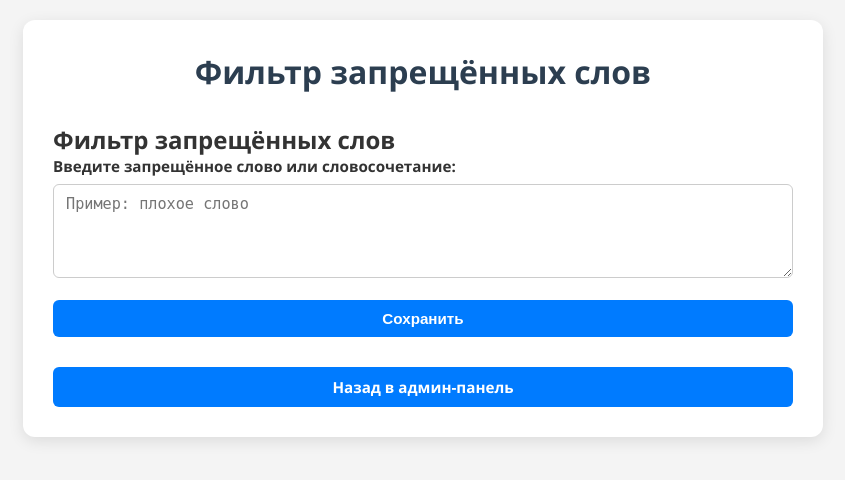
After one commit to pyadrus/Telegram-Admin-bot-WebApp, a FastAPI app: template scr/app/templates/filter_words.html in a window 1280 px wide. The commit adds this page. Shown: the top 480 px of the page, without its empty margins (217-1062 px from the left). Run offline with FastAPI, Linux system fonts and the light colour scheme; the template is opened without the code that fills it, so the values that code supplies are empty; parts of the project's set-up code (start-up, migrations or seed data) failed here and were passed over; some libraries are stand-ins or nearby versions.

Commit message:
Функция "Фильтр запрещённых слов", вынесена на отдельную страницу.

```diff
--- a/scr/app/app.py
+++ b/scr/app/app.py
@@ -38,6 +38,12 @@ async def index(request: Request):
 
     """
     return templates.TemplateResponse("index.html", {"request": request})
+
+
+# Новый маршрут для "Фильтр запрещённых слов"
+@app.get("/filter_words")
+async def filter_words(request: Request):
+    return templates.TemplateResponse("filter_words.html", {"request": request})
 
 
 # Новый маршрут для "Выдать пользователю особые права в группе"
--- /dev/null
+++ b/scr/app/templates/filter_words.html
@@ -0,0 +1,30 @@
+<!DOCTYPE html>
+<html lang="ru">
+
+<head>
+    <meta charset="UTF-8"/>
+    <meta name="viewport" content="width=device-width, initial-scale=1.0"/>
+    <title>Фильтр запрещённых слов</title>
+    <script src="https://telegram.org/js/telegram-web-app.js"></script>
+    <link rel="stylesheet" href="/scr/app/static/css/styles.css">
+</head>
+
+<body>
+<div class="container">
+    <h1>Фильтр запрещённых слов</h1>
+
+    <!-- Фильтр запрещённых слов -->
+    <div class="section">
+        <h2>Фильтр запрещённых слов</h2>
+        <label for="bad-words">Введите запрещённое слово или словосочетание:</label>
+        <textarea id="bad-words" rows="4" placeholder="Пример: плохое слово"></textarea>
+        <button onclick="saveBadWords()">Сохранить</button>
+    </div>
+
+    <a href="/" class="btn">Назад в админ-панель</a>
+</div>
+
+<script src="/scr/app/static/js/admin.js"></script>
+</body>
+
+</html>
--- a/scr/app/templates/grant_user_special_rights_group.html
+++ b/scr/app/templates/grant_user_special_rights_group.html
@@ -12,7 +12,6 @@
 <body>
 <div class="container">
     <h1>Выдать пользователю особые права в группе</h1>
-    <a href="/formation-groups" class="btn">Формирование групп</a>
 
     <!-- Выдать пользователю особые права в группе -->
     <div class="section">
```
Also changed, not shown: scr/app/templates/index.html (+1 -7 lines).
